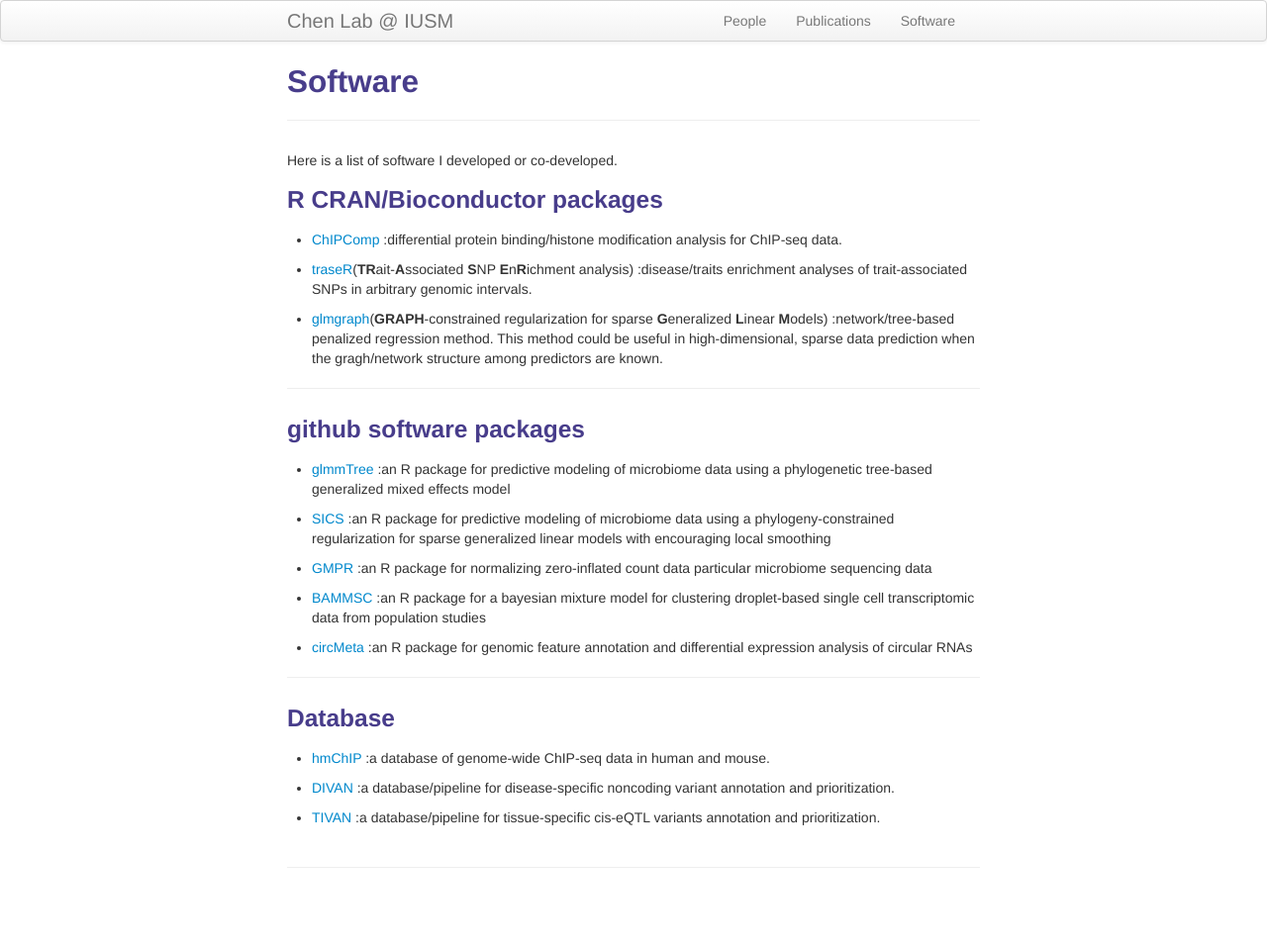
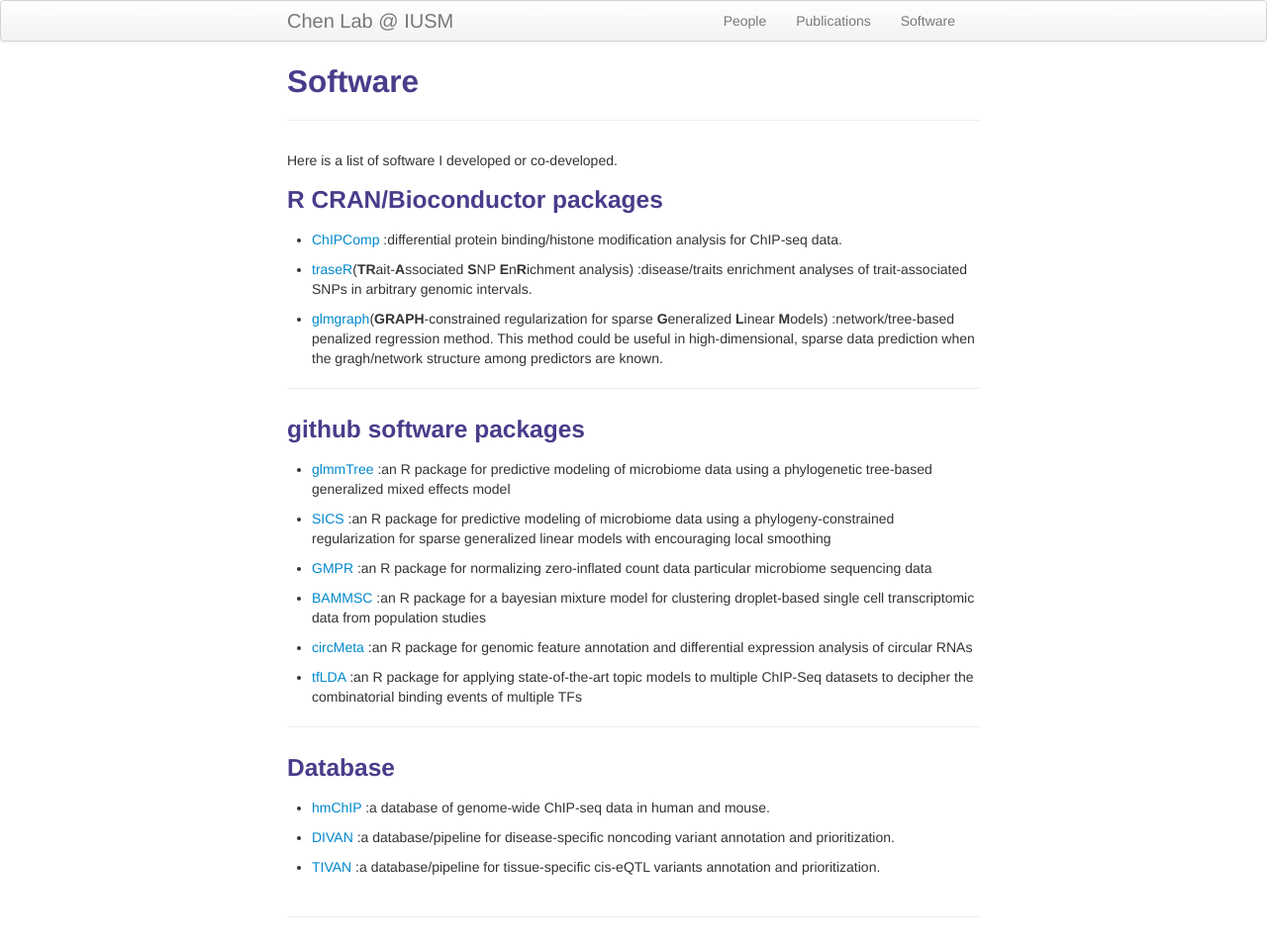
Before and after one commit to lichenbiostat/lichen-lab.github.io, a Jekyll site: the page built from pages/software.md, in a window 1280 px wide. Shown: the whole page at 99% size. Built offline with Jekyll 4.4.1, drawn with Linux system fonts in a browser that asks for light colours; before the commit the page ends 908 px from its top, so only the background shows below that.

Commit message:
Update software.md

```diff
--- a/pages/software.md
+++ b/pages/software.md
@@ -39,6 +39,9 @@ Here is a list of software I developed or co-developed.
 * <a name="circMeta"></a>[circMeta](https://github.com/lichen-lab/circMeta)
 :an R package for genomic feature annotation and differential expression analysis of circular RNAs
 
+* <a name="tfLDA"></a>[tfLDA](https://github.com/lichen-lab/tfLDA)
+:an R package for applying state-of-the-art topic models to multiple ChIP-Seq datasets to decipher the combinatorial binding events of multiple TFs
+
 ---
 
 ### Database
```
